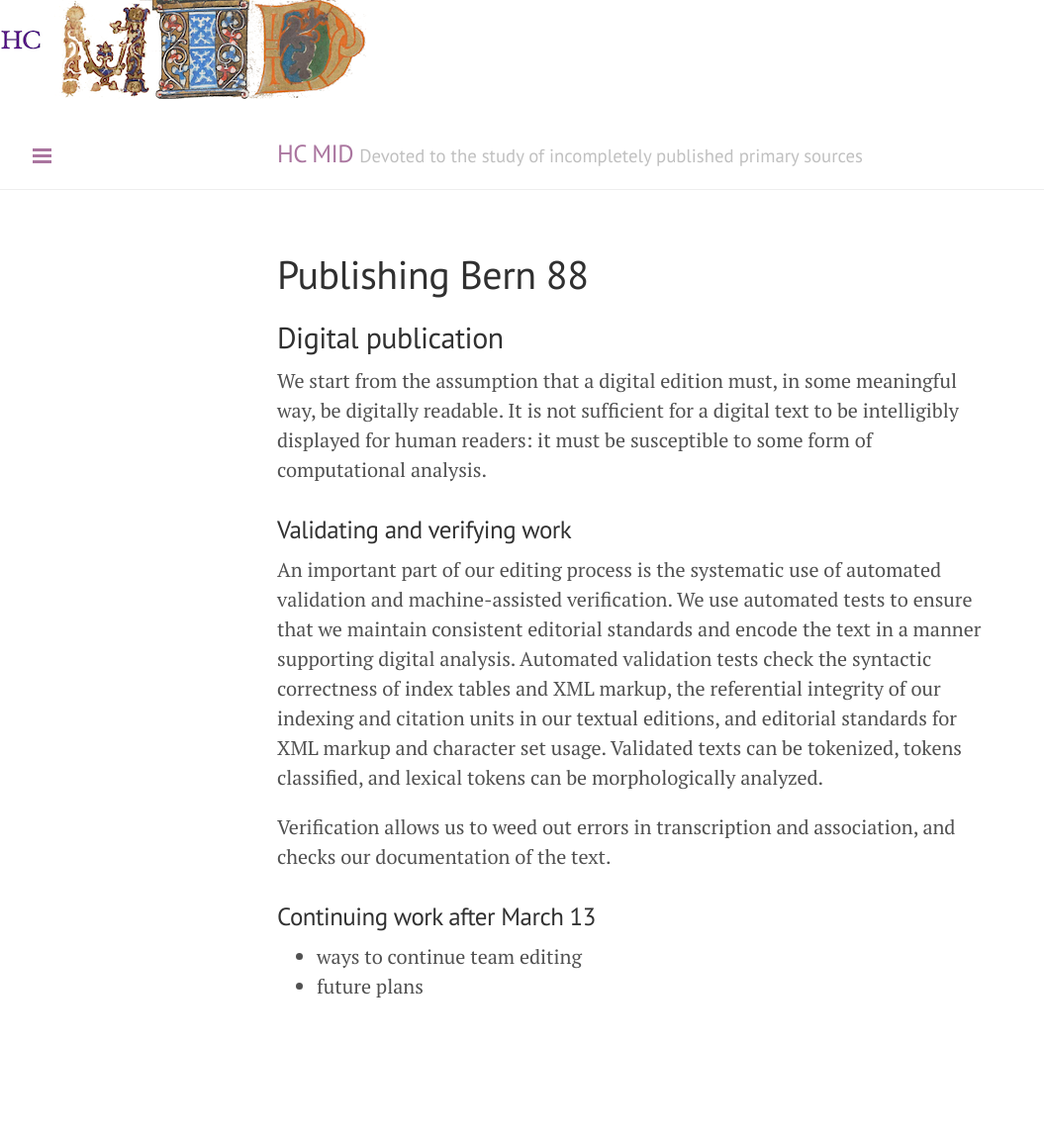
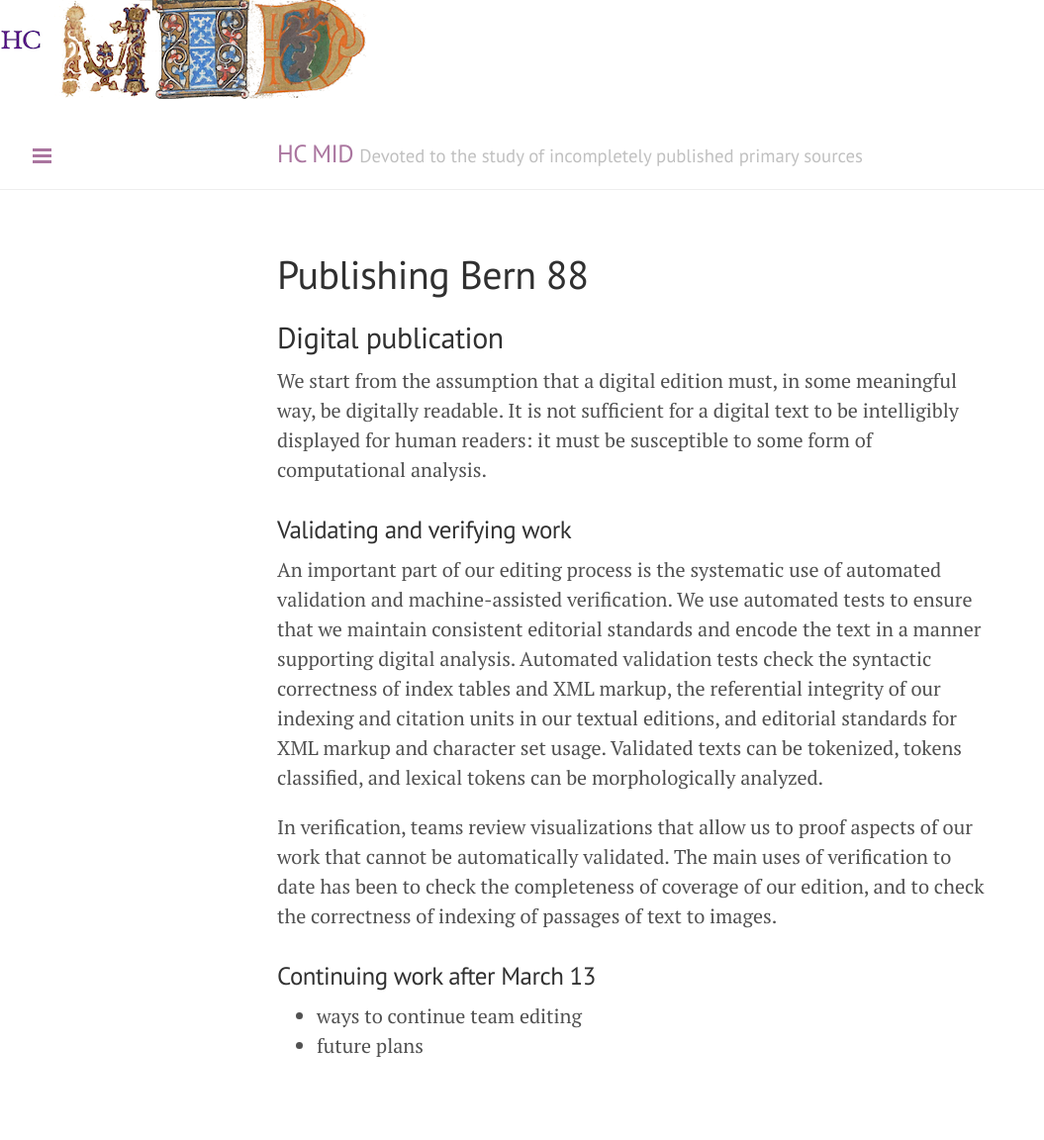
Before and after one commit to HCMID/HCMID.github.io, a Jekyll site: the page built from academic_conference20/germanicus/publication.md, in a window 1280 px wide. Shown: the whole page at 99% size, without its empty margins (0-1055 px from the left). Built offline with Jekyll 4.4.1, drawn with Linux system fonts in a browser that asks for light colours; before the commit the page ends 1092 px from its top, so only the background shows below that.

Commit message:
Rephrase sentence

```diff
--- a/academic_conference20/germanicus/publication.md
+++ b/academic_conference20/germanicus/publication.md
@@ -16,7 +16,7 @@ We start from the assumption that a digital edition must, in some meaningful way
 
 An important part of our editing process is the systematic use of automated validation and machine-assisted verification.  We use automated tests to ensure that we maintain consistent editorial standards and encode the text in a manner supporting digital analysis.  Automated validation tests check the syntactic correctness of index tables and XML markup, the referential integrity of our indexing and citation units in our textual editions, and editorial standards for XML markup and character set usage. Validated texts can be tokenized, tokens classified, and lexical tokens can be morphologically analyzed.
 
-Verification allows us to weed out errors in transcription and association, and checks our documentation of the text.
+In verification, teams review visualizations that allow us to proof aspects of our work that cannot be automatically validated.  The main uses of verification to date has been to check the completeness of coverage of our edition, and to check the correctness of indexing of passages of text to images.
 
 
 ### Continuing work after March 13
```
